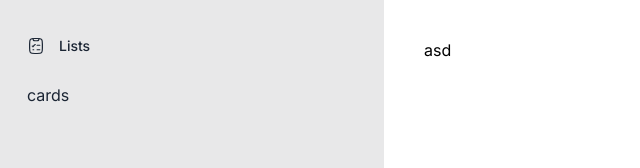
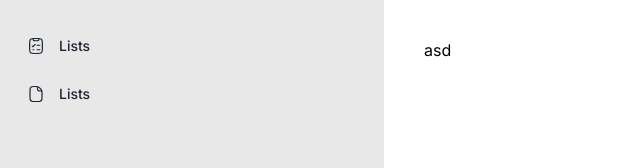
Before and after one commit to YuriyYurev/admin-next, a Next.js app: page / in a window 1280 px wide. Shown: the top 168 px of the page, without its empty margins (0-640 px from the left). Built offline with nearby package versions, Linux system fonts and the light colour scheme.

Commit message:
fix: style icon

```diff
--- a/src/app/page.js
+++ b/src/app/page.js
@@ -19,7 +19,12 @@ export default function Home() {
 						</a>
 					</li>
 					<li className={styles['list-item']}>
-						<a href="/" className={styles.link}>cards</a>
+					<a href="/" className={styles.link}>
+						<svg width="18" height="18" viewBox="0 0 18 18" fill="none" xmlns="http://www.w3.org/2000/svg">
+							<path d="M10.5 1.875V2.80002C10.5 3.92013 10.5 4.48018 10.718 4.908C10.9097 5.28433 11.2157 5.59029 11.592 5.78204C12.0198 6.00002 12.5799 6.00002 13.7 6.00002H14.625M15 7.90165V11.7C15 13.3802 15 14.2202 14.673 14.862C14.3854 15.4265 13.9265 15.8854 13.362 16.173C12.7202 16.5 11.8802 16.5 10.2 16.5H7.8C6.11984 16.5 5.27976 16.5 4.63803 16.173C4.07354 15.8854 3.6146 15.4265 3.32698 14.862C3 14.2202 3 13.3802 3 11.7V6.3C3 4.61984 3 3.77976 3.32698 3.13803C3.6146 2.57354 4.07354 2.1146 4.63803 1.82698C5.27976 1.5 6.11984 1.5 7.8 1.5H8.59835C9.16907 1.5 9.45442 1.5 9.72825 1.53027C10.6709 1.63446 11.5644 2.00458 12.3046 2.59744C12.5197 2.76966 12.7214 2.97144 13.125 3.375V3.375C13.5286 3.77856 13.7303 3.98034 13.9026 4.19536C14.4954 4.93557 14.8655 5.82913 14.9697 6.77175C15 7.04558 15 7.33093 15 7.90165Z" stroke="currentcolor" stroke-width="1.2" stroke-linecap="round" stroke-linejoin="round"/>
+						</svg>
+						<span className={styles.text}>Lists</span>
+					</a>
 					</li>
 				</ul>
 			</aside>
--- a/src/app/page.module.scss
+++ b/src/app/page.module.scss
@@ -37,6 +37,7 @@
 	background: transparent;
 	border: 1px solid transparent;
 	color: #1A2433;
+	border-radius: 6px;
 	transition: color .25s ease-in-out, background 0.25s ease-in-out, border;
 	> svg {
 		color: inherit;
@@ -55,6 +56,7 @@
 	&:not(.active) {
 		&:hover {
 			background: #E0ECFF;
+			border-color: #3490F6;
 			> .text, >svg {
 				color: #0068B9;
 			}
```
